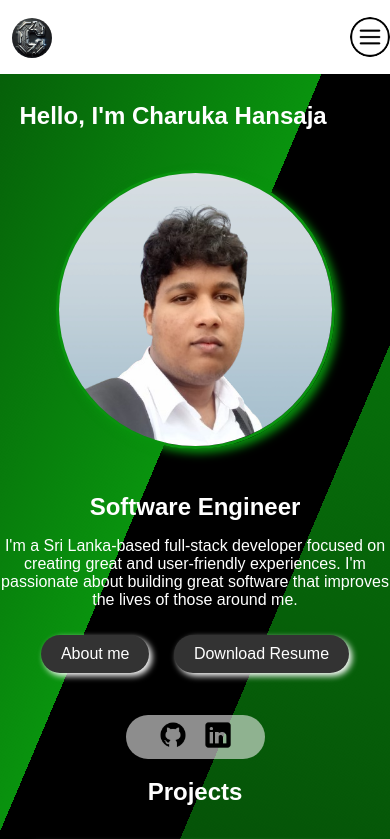
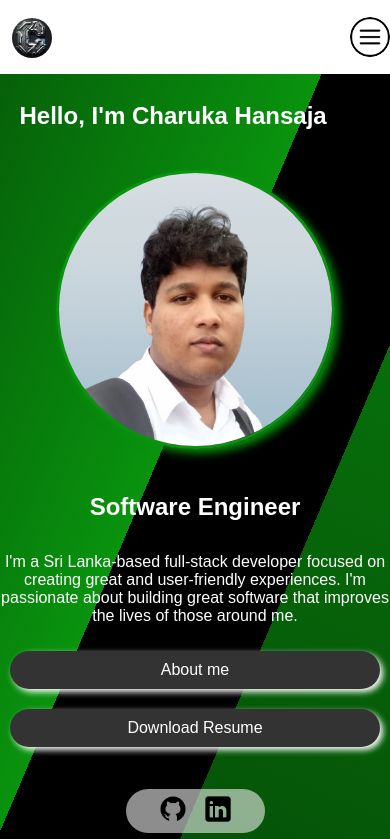
Before and after one commit to Charuka974/Assignment-5-portfolio, a plain HTML site: page index.html in a window 390 px wide. Shown: the top 839 px of the page. Drawn offline with Linux system fonts and the light colour scheme.

Commit message:
commit modifying home buttons

```diff
--- a/css/home.css
+++ b/css/home.css
@@ -137,7 +137,10 @@
         height: 70vw;
 
     }
-
+    .hero-details{
+        display: flex;
+        flex-direction: column;
+    }
 
 }
 
--- a/index.html
+++ b/index.html
@@ -33,7 +33,7 @@
           <ul class="nav-links">
             <li class="nav-item"><a class="nav-link" href="#home">Home</a></li>
             <li class="nav-item"><a class="nav-link" href="#projects">Projects</a></li>
-            <!-- <li class="nav-item"><a class="nav-link" href="#assignments">Assignments</a></li> -->
+            <li class="nav-item"><a class="nav-link" href="#assignments">Assignments</a></li>
             <li class="nav-item"><a class="nav-link" href="#services">Services</a></li>
             <li class="nav-item"><a class="nav-link" href="#skills">Skills</a></li>
             <li class="nav-item"><a class="nav-link" href="#gallery">Gallery</a></li>
@@ -49,7 +49,7 @@
           <ul>
             <li class="nav-item"><a class="nav-link" href="#home">Home</a></li>
             <li class="nav-item"><a class="nav-link" href="#projects">Projects</a></li>
-            <!-- <li class="nav-item"><a class="nav-link" href="#assignments">Assignments</a></li> -->
+            <li class="nav-item"><a class="nav-link" href="#assignments">Assignments</a></li>
             <li class="nav-item"><a class="nav-link" href="#services">Services</a></li>
             <li class="nav-item"><a class="nav-link" href="#skills">Skills</a></li>
             <li class="nav-item"><a class="nav-link" href="#gallery">Gallery</a></li>
```
